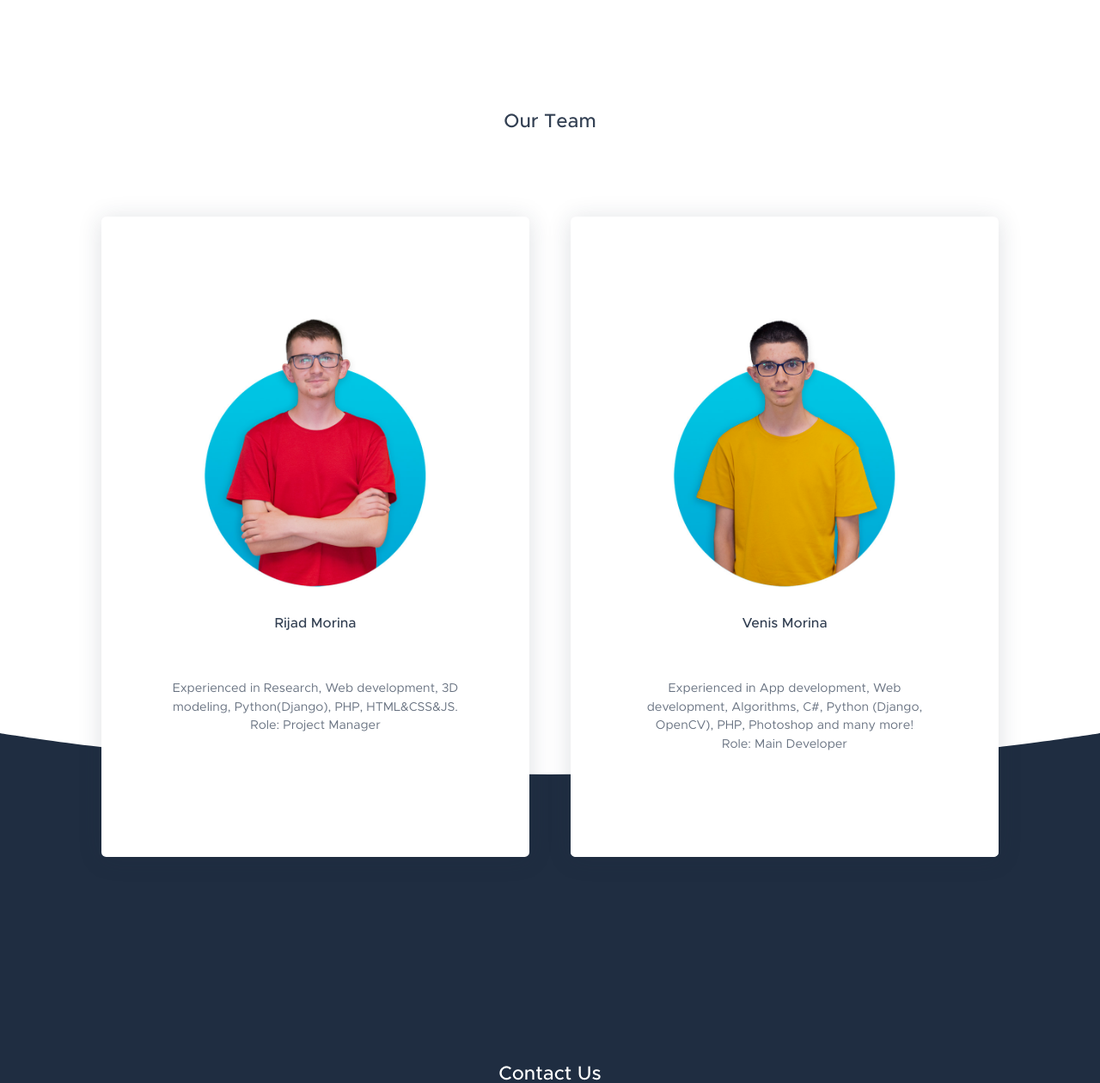
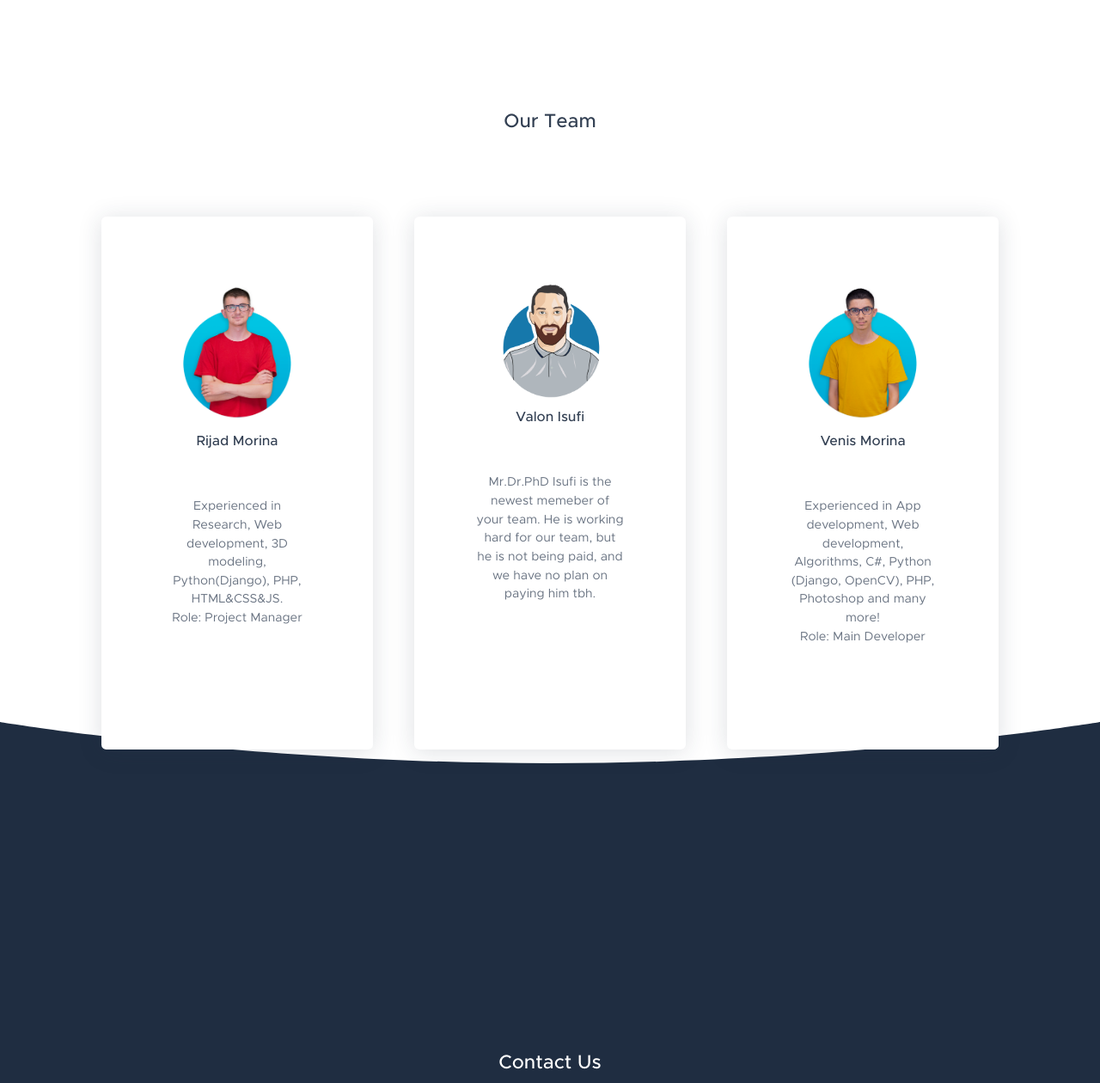
Before and after one commit to Rijadi02/tachyonweb, a PHP site: page / in a window 1280 px wide. Shown: the part 3092-4352 px from the top of the page at 86% size. Run offline with PHP 8.4, Linux system fonts and the light colour scheme; some libraries are stand-ins or nearby versions.

Commit message:
Update index.php

```diff
--- a/index.php
+++ b/index.php
@@ -180,14 +180,14 @@ if(isset($_POST["submit"]))
 
 
                     <!-- <hr class="m-0" /> -->
-                    <section id="Team" class="bg-white pt-0">
+                   <section id="Team" class="bg-white pt-0">
                         <div class="container">
                             <div class="text-center mb-10">
                                 <h2>Our Team</h2>
 
                             </div>
                             <div class="row z-1">
-                                <div class="col-lg-6 mb-5 mb-lg-n10" data-aos="fade-up" data-aos-delay="100">
+                                <div class="col-lg-4 mb-3 mb-lg-n7" data-aos="fade-up" data-aos-delay="100">
                                     <div class="card pricing h-100">
                                         <div class="card-body p-5">
                                             <div class="col-xl-12 col-lg-12 text-center">
@@ -205,7 +205,26 @@ if(isset($_POST["submit"]))
                                         </div>
                                     </div>
                                 </div>
-                                <div class="col-lg-6 mb-5 mb-lg-n10" data-aos="fade-up">
+                                <div class="col-lg-4 mb-3 mb-lg-n7" data-aos="fade-up" data-aos-delay="100">
+                                <div class="card pricing h-100">
+                                        <div class="card pricing h-100">
+                                            <div class="card-body p-5">
+                                                <div class="col-xl-12 col-lg-12 text-center">
+                                                    <img class="mb-1" src="assets/img/foto/visari.png" style="width: 100%;" /><h6>Valon Isufi</h6>
+                                                     <p class="card-text py-5">Mr.Dr.PhD Isufi is the newest memeber of your team. He is working hard for our team, but he is not being paid, and we have no plan on paying him tbh.</p>
+                                                     <div class="align-items-center">
+                                                        <h1>
+                                                        <a class="icon-list-social-link text-decoration-none text-dark" href="https://www.instagram.com/venis.morina/"> <i class="fab fa-instagram"> </i> </a>
+                                                        <a class="icon-list-social-link text-decoration-none text-dark" href="https://www.facebook.com/venis.venimorina"> <i class="fab fa-facebook"></i> </a>
+                                                        <a class="icon-list-social-link text-decoration-none text-dark" href="https://github.com/Rijadi02"> <i class="fab fa-github"></i> </a>
+                                                        </h1> <!-- <a class="icon-list-social-link" href="javascript:void(0);"> <i class="fab fa-twitter"></i> </a> -->
+                                                    </div>
+                                                </div>
+                                            </div>
+                                        </div>
+                                    </div>
+                                </div>
+                                <div class="col-lg-4 mb-3 mb-lg-n7" data-aos="fade-up">
                                     <div class="card pricing h-100">
                                         <div class="card pricing h-100">
                                             <div class="card-body p-5">
```
